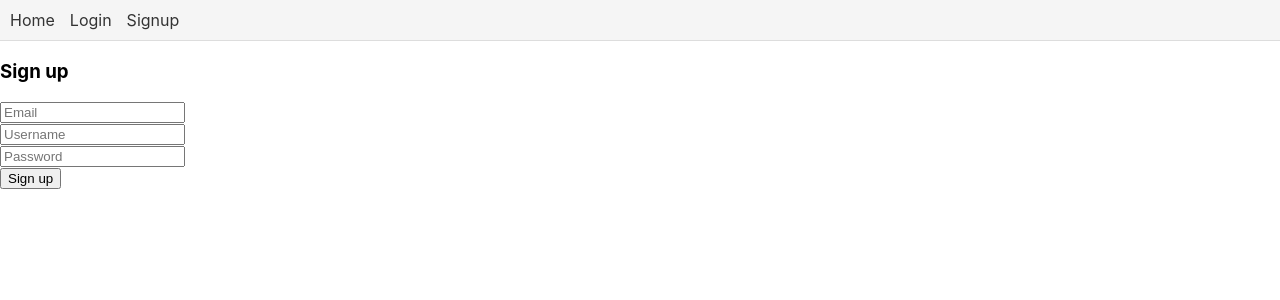
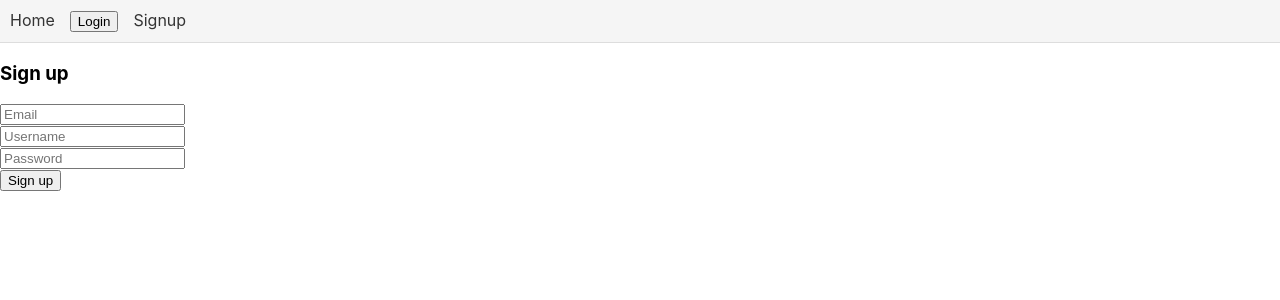
Before and after one commit to drdracool/AutumaDecem, a React (Create React App) app in the folder frontend/: page /signup in a window 1280 px wide. Shown: the top 300 px of the page. Built offline with nearby package versions, Linux system fonts and the light colour scheme.

Commit message:
Implement login modal and dynamic header

```diff
--- a/frontend/src/components/Header.js
+++ b/frontend/src/components/Header.js
@@ -1,8 +1,30 @@
 import React, { useState, useEffect } from "react";
 import { Link } from "react-router-dom";
+import LoginModal from "./LoginModal";
 import "./Header.css";
 
 const Header = () => {
+  const [isLoggedIn, setIsLoggedIn] = useState(false);
+  const [userName, setUserName] = useState("");
+  const [showLoginModal, setShowLoginModal] = useState(false);
+
+  useEffect(() => {
+    const token = localStorage.getItem("token");
+    const storedUser = localStorage.getItem("username");
+
+    if (token && storedUser) {
+      setIsLoggedIn(true);
+      setUserName(storedUser);
+    }
+  }, []);
+
+  const handleLogout = () => {
+    localStorage.removeItem("token");
+    localStorage.removeItem("username");
+    setIsLoggedIn(false);
+    setUserName("");
+  };
+
   return (
     <header>
       <nav>
@@ -10,14 +32,36 @@ const Header = () => {
           <li>
             <Link to="/">Home</Link>
           </li>
-          <li>
-            <Link to="/login">Login</Link>
-          </li>
-          <li>
-            <Link to="/signup">Signup</Link>
-          </li>
+          {isLoggedIn ? (
+            <>
+              <li>
+                <Link to="/profile">{userName}</Link>
+              </li>
+              <li>
+                <button onClick={handleLogout}>Logout</button>
+              </li>
+            </>
+          ) : (
+            <>
+              <li>
+                <button onClick={() => setShowLoginModal(true)}>Login</button>
+              </li>
+              <li>
+                <Link to="/signup">Signup</Link>
+              </li>
+            </>
+          )}
         </ul>
       </nav>
+      {showLoginModal && (
+        <LoginModal
+          onClose={() => setShowLoginModal(false)}
+          onLogin={(name) => {
+            setIsLoggedIn(true);
+            setUserName(name);
+          }}
+        />
+      )}
     </header>
   );
 };
--- a/frontend/src/components/LoginModal.js
+++ b/frontend/src/components/LoginModal.js
@@ -28,7 +28,7 @@ const LoginModal = ({ onClose, onLogin }) => {
 
       const data = await response.json();
       localStorage.setItem("token", data.token);
-      localStorage.setItem("userName", data.username);
+      localStorage.setItem("username", data.username);
       onLogin(data.username);
       onClose();
     } catch (err) {
```
